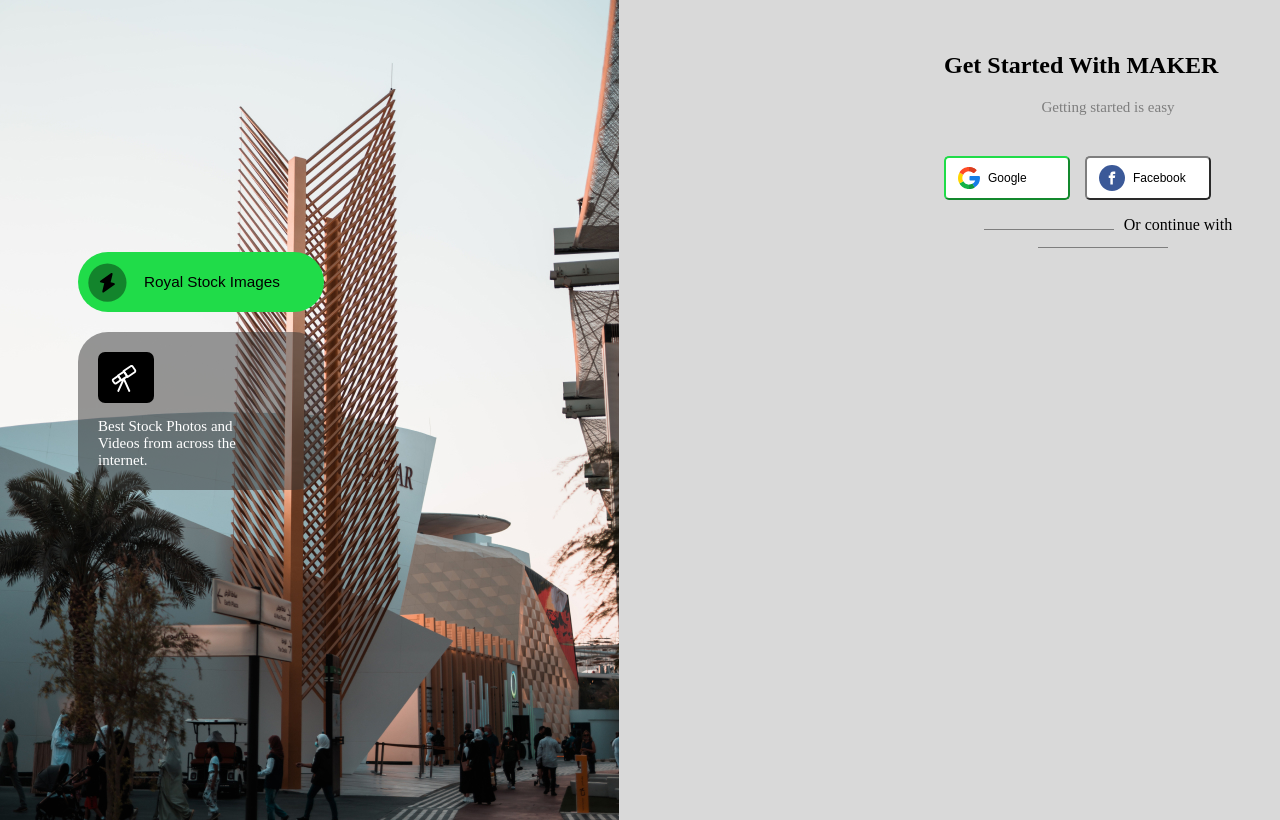
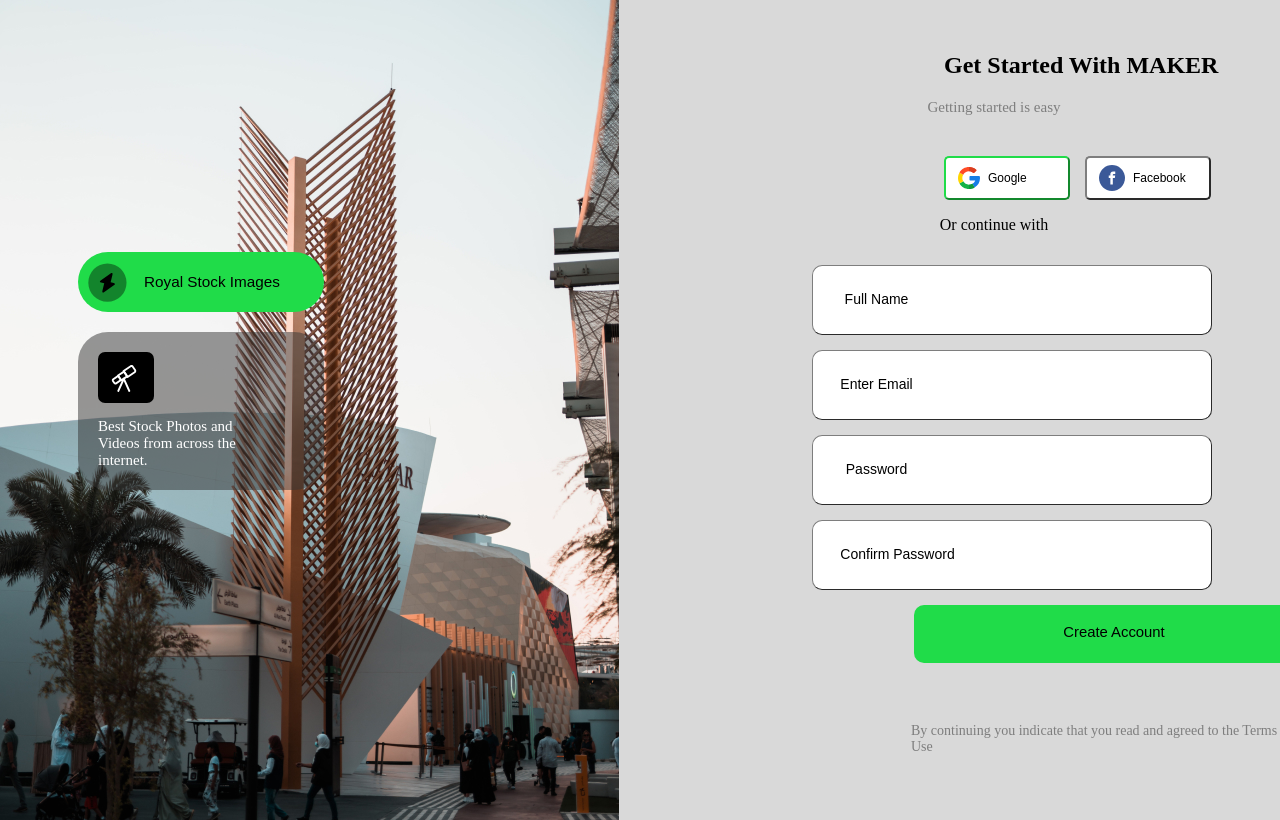
Before and after one commit to Faeze-Ahmadi/project-20, a plain HTML site: page index.html in a window 1280 px wide. Shown: the part 80-900 px from the top of the page. Drawn offline with Linux system fonts and the light colour scheme.

Commit message:
last step

```diff
--- a/index.css
+++ b/index.css
@@ -127,6 +127,7 @@ body {
     font-size: 15.04px;
     color: var(--dark-gray);
     text-align: center;
+    margin-left: -270px;
 }
 
 .app-btns {
@@ -170,31 +171,62 @@ body {
     font-size: 12px;
 }
 
-
 .text-with-lines {
     text-align: center;
+    margin-top: 5px;
+    margin-left: -270px;
+}
+
+
+.box-regestering {
+    text-align: center;
+    margin-top: 5px;
+    margin-left: -235px;
+}
+
+.full-name-btn {
+    width: 400px;
+    height: 70px;
+    background-color: var(--white);
+    border-color: var(--dark-gray);
+    border-radius: 10px;
+    border-width: 1px;
+    padding: 20px 100px;
+    font-size: 14px;
     margin-top: 15px;
 }
 
+.full-name-text {
+    font-size: 14px;
+    margin-top: 5px;
+    margin-left: -270px;
+}
 
-.continue-text::before {
-    content: "";
-    display: inline-block;
-    width: 130px;
-    height: 1px;
-    background-color: var(--dark-gray);
-    margin-right: 10px;
-  }
+.confirm-text {
+    font-size: 14px;
+    margin-top: 5px;
+    margin-left: -228px;
+}
 
-  .continue-text::after {
-    content: "";
-    display: inline-block;
-    width: 130px;
-    height: 1px;
-    background-color: var(--dark-gray);
-    margin-right: 10px;
-  }
+.create-accoount-btn {
+    width: 400px;
+    height: 57.75px;
+    background-color: var(--green);
+    border-radius: 10px;
+    border: none;
+    padding: 20px 100px;
+    margin-top: 15px;
+    margin-left: -30px;
+}
 
+.create-account-test {
+    font-size: 14.85px;
+    margin-top: -1px;
+}
 
-
-  }
+.last-sentense {
+    font-size: 14px;
+    color: var(--dark-gray);
+    margin-top: 60px;
+    margin-left: -33px;
+}
--- a/index.html
+++ b/index.html
@@ -93,8 +93,33 @@
                 </button>
             </div>
             <div class="text-with-lines">
-               <p class="continue-text">Or continue with</p>
+                <p class="continue-text">Or continue with</p>
             </div>
+
+            <div class="box-regestering">
+                <button class="full-name-btn">
+                    <p class="full-name-text">Full Name</p>
+                </button>
+
+                <button class="full-name-btn">
+                    <p class="full-name-text">Enter Email</p>
+                </button>
+
+                <button class="full-name-btn">
+                    <p class="full-name-text">Password</p>
+
+                </button>
+
+                <button class="full-name-btn">
+                    <p class="confirm-text">Confirm Password</p>
+                </button>
+            </div>
+
+            <button class="create-accoount-btn">
+                <p class="create-account-test">Create Account</p>
+            </button>
+
+            <p class="last-sentense">By continuing you indicate that you read and agreed to the Terms of Use</p>
         </div>
     </div>
 </body>
```
